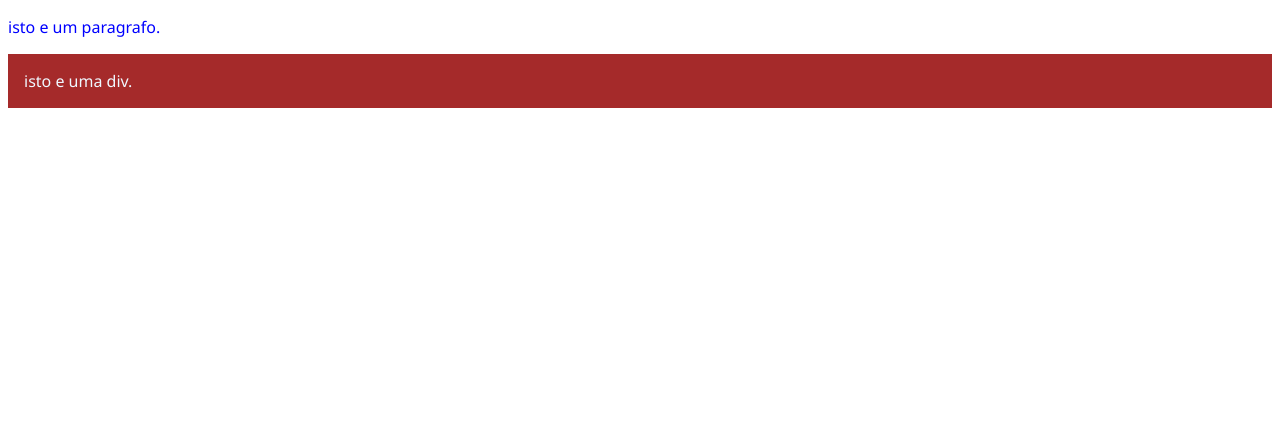
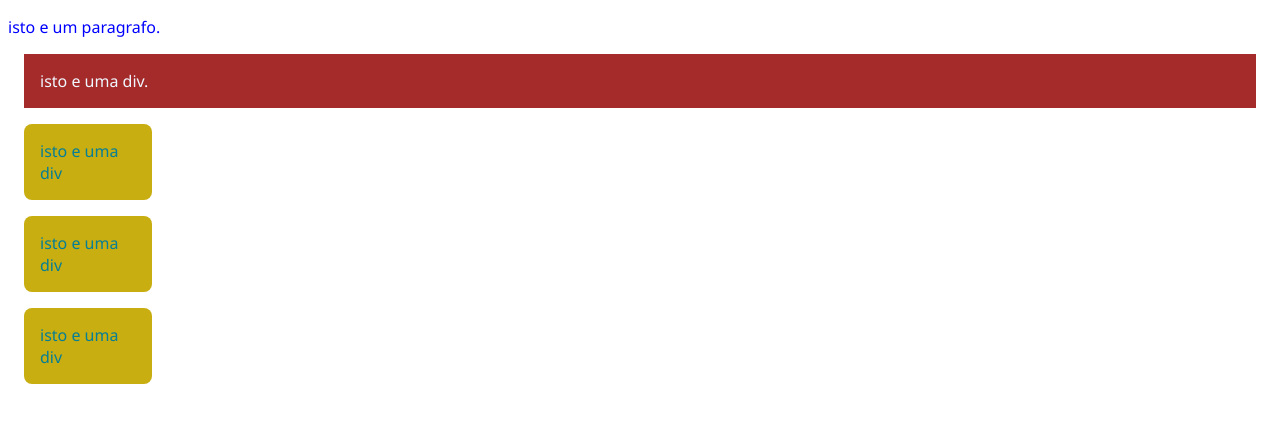
Before and after one commit to kauabitz/pucmgbr-diw-4963101-exemplo-01, a plain HTML site: page index.html in a window 1280 px wide. Drawn offline with Linux system fonts and the light colour scheme.

Commit message:
criação de arquivo html

```diff
--- a/index.html
+++ b/index.html
@@ -7,13 +7,24 @@
     <link rel="stylesheet" href="estilo.css">
     <style>
         p{
-
-        }
+            color: #057e96;
+         }
+        div{
+        margin: 1rem;
+    }
         div#primeiradiv{
 
             color: aliceblue;
             background-color: brown;
             padding: 1rem;
+
+        }
+        .item{
+            color: #057e96;
+            background-color: #c9ae12;
+            padding: 1rem;
+            width: 6rem;
+            border-radius: .5rem;
         }
     </style>
 
@@ -28,6 +39,10 @@
 <div id="primeiradiv">
     isto e uma div.
 </div>
+
+<div class="item">isto e uma div</div>
+<div class="item">isto e uma div</div>
+<div class="item">isto e uma div</div>
 </body>
 
 </html>
```
